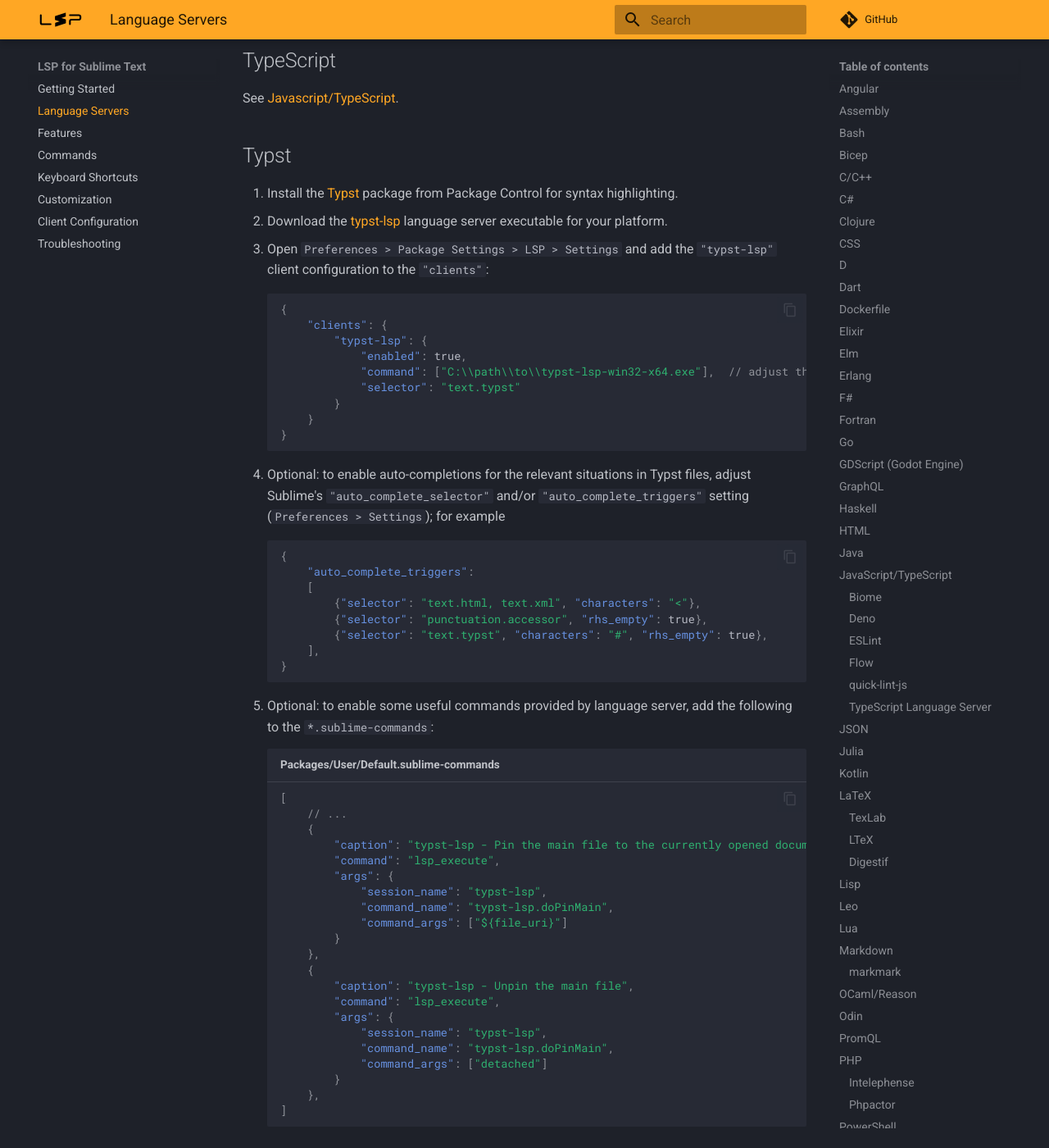
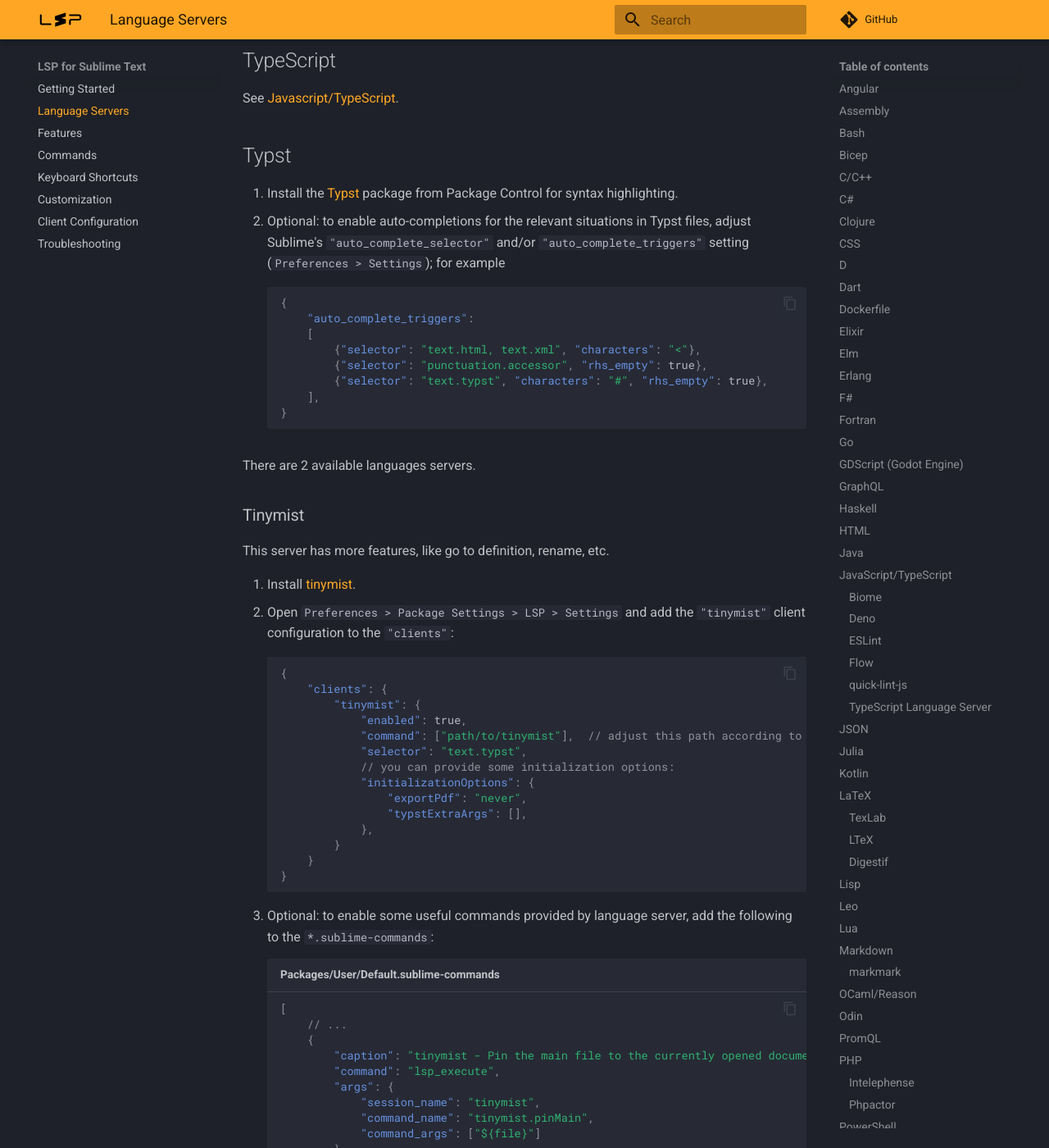
Before and after one commit to sublimelsp/LSP, an MkDocs documentation site: the page built from docs/src/language_servers.md, in a window 1280 px wide and 1400 px high, scrolled down 18771 px. Shown: the whole window at 82% size. Built offline with MkDocs 1.6.1 and Material for MkDocs 9.7.7, drawn with Linux system fonts in a browser that asks for light colours; comment, search, counter and statistics services are not loaded; some of the changed text lies outside the part shown.

Commit message:
add info about tinymist and show how to pass initialization options to it

````diff
--- a/docs/src/language_servers.md
+++ b/docs/src/language_servers.md
@@ -778,22 +778,7 @@
 ## Typst
 
 1. Install the [Typst](https://packagecontrol.io/packages/Typst) package from Package Control for syntax highlighting.
-2. Download the [typst-lsp](https://github.com/nvarner/typst-lsp/releases) language server executable for your platform.
-3. Open `Preferences > Package Settings > LSP > Settings` and add the `"typst-lsp"` client configuration to the `"clients"`:
-
-    ```jsonc
-    {
-        "clients": {
-            "typst-lsp": {
-                "enabled": true,
-                "command": ["C:\\path\\to\\typst-lsp-win32-x64.exe"],  // adjust this path according to your platform/setup
-                "selector": "text.typst"
-            }
-        }
-    }
-    ```
-
-4. Optional: to enable auto-completions for the relevant situations in Typst files, adjust Sublime's `"auto_complete_selector"` and/or `"auto_complete_triggers"` setting (`Preferences > Settings`); for example
+2. Optional: to enable auto-completions for the relevant situations in Typst files, adjust Sublime's `"auto_complete_selector"` and/or `"auto_complete_triggers"` setting (`Preferences > Settings`); for example
 
     ```jsonc
     {
@@ -806,7 +791,77 @@
     }
     ```
 
-5. Optional: to enable some useful commands provided by language server, add the following to the `*.sublime-commands`:
+There are 2 available languages servers.
+
+### Tinymist
+
+This server has more features, like go to definition, rename, etc.
+
+1. Install [tinymist](https://github.com/Myriad-Dreamin/tinymist).
+2. Open `Preferences > Package Settings > LSP > Settings` and add the `"tinymist"` client configuration to the `"clients"`:
+
+    ```jsonc
+    {
+        "clients": {
+            "tinymist": {
+                "enabled": true,
+                "command": ["path/to/tinymist"],  // adjust this path according to your platform/setup
+                "selector": "text.typst",
+                // you can provide some initialization options:
+                "initializationOptions": {
+                    "exportPdf": "never",
+                    "typstExtraArgs": [],
+                },
+            }
+        }
+    }
+    ```
+
+3. Optional: to enable some useful commands provided by language server, add the following to the `*.sublime-commands`:
+
+    <!-- how to call: see https://github.com/Myriad-Dreamin/tinymist/blob/main/editors/vscode/src/extension.ts -->
+    ```jsonc title="Packages/User/Default.sublime-commands"
+    [
+        // ...
+        {
+            "caption": "tinymist - Pin the main file to the currently opened document",
+            "command": "lsp_execute",
+            "args": {
+                "session_name": "tinymist",
+                "command_name": "tinymist.pinMain",
+                "command_args": ["${file}"]
+            }
+        },
+        {
+            "caption": "tinymist - Unpin the main file",
+            "command": "lsp_execute",
+            "args": {
+                "session_name": "tinymist",
+                "command_name": "tinymist.pinMain",
+                "command_args": [null]
+            }
+        },
+    ]
+    ```
+
+### Typst-lsp
+
+1. Install [typst-lsp](https://github.com/nvarner/typst-lsp/releases).
+2. Open `Preferences > Package Settings > LSP > Settings` and add the `"typst-lsp"` client configuration to the `"clients"`:
+
+    ```jsonc
+    {
+        "clients": {
+            "typst-lsp": {
+                "enabled": true,
+                "command": ["path/to/typst-lsp"],  // adjust this path according to your platform/setup
+                "selector": "text.typst"
+            }
+        }
+    }
+    ```
+
+3. Optional: to enable some useful commands provided by language server, add the following to the `*.sublime-commands`:
 
     <!-- how to call: see https://github.com/nvarner/typst-lsp/blob/master/editors/vscode/src/extension.ts -->
     ```jsonc title="Packages/User/Default.sublime-commands"
````
